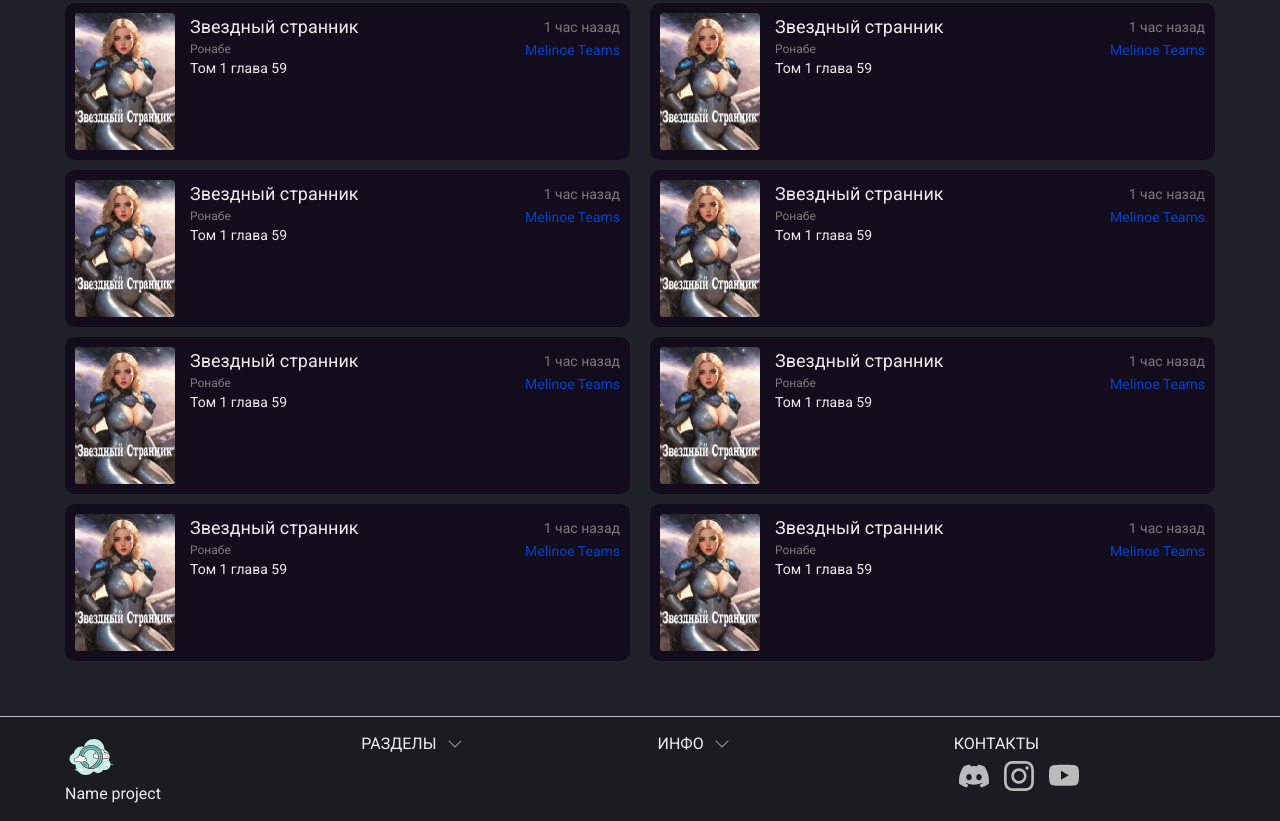
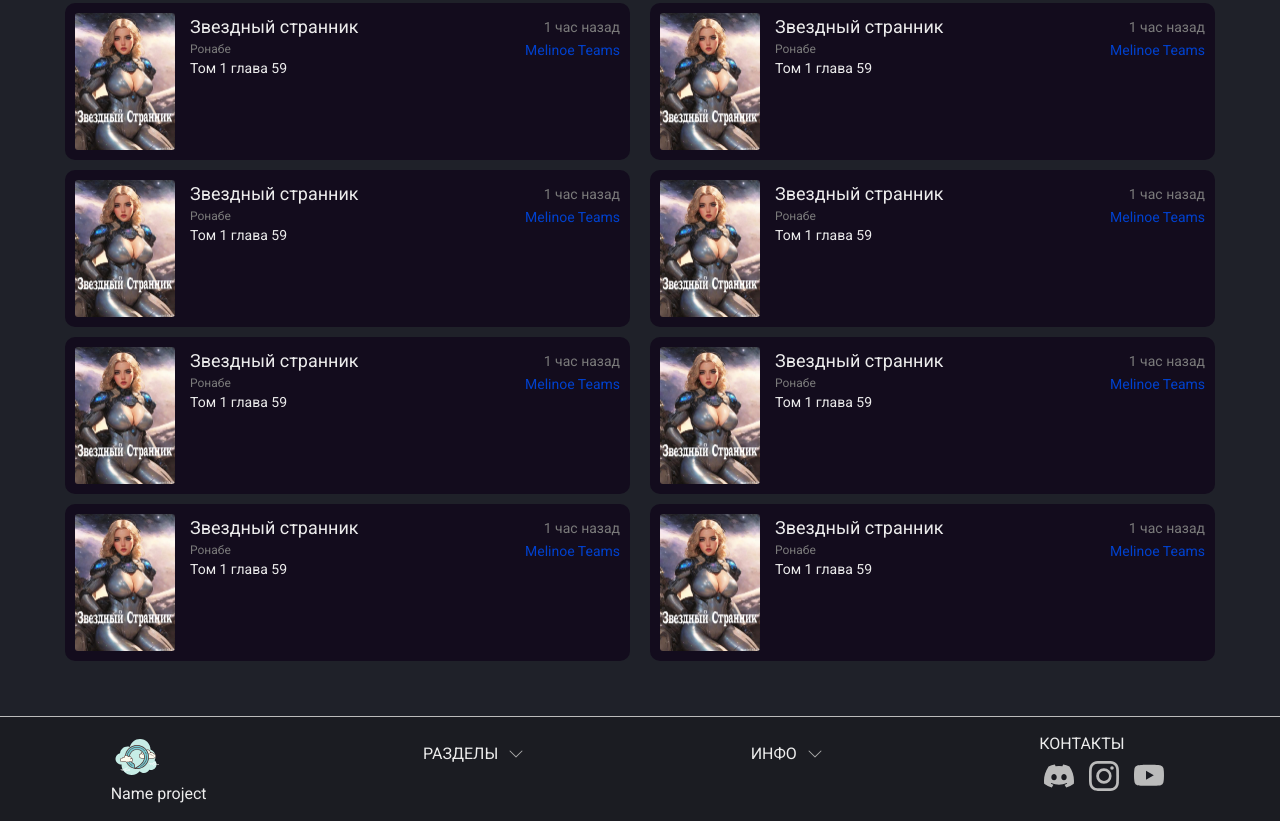
Before and after one commit to GumnovRuslan/pet-project, a plain HTML site: page index.html in a window 1280 px wide. Shown: the part 917-1738 px from the top of the page. Drawn offline with Linux system fonts and the light colour scheme.

Commit message:
add gulp

```diff
--- a/footer.css
+++ b/footer.css
@@ -6,13 +6,13 @@
 
 .footer__inner {
 	display: flex;
-	justify-content: center;
+	justify-content: space-around;
 	flex-wrap: wrap;
 	gap: 15px;
 }
 
 .footer__block {
-	width: calc(90% / 4);
+	/* width: calc(90% / 4); */
 	padding: 10px;
 }
 
@@ -20,7 +20,7 @@
 	display: flex;
 	align-items: center;
 	gap: 10px;
-	margin-bottom: 10px;
+	padding: 10px;
 	cursor: pointer;
 }
 
@@ -40,7 +40,6 @@
 .footer__block-body {
 	display: none;
 	flex-direction: column;
-	gap: 5px;
 }
 
 .footer__contacts-body {
@@ -50,7 +49,7 @@
 .footer__link {
 	text-transform: uppercase;
 	font-size: 12px;
-	padding: 5px 0;
+	padding: 5px 10px;
 	color: #bbbbbb;
 	transition: all 0.2s;
 }
```
